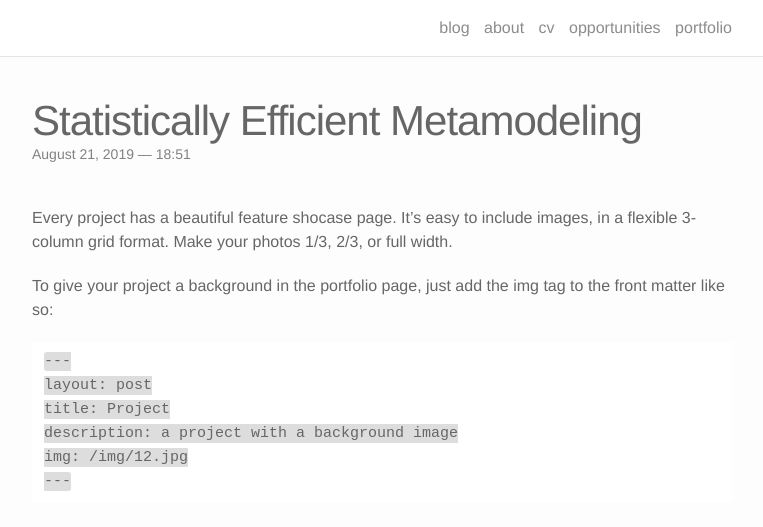
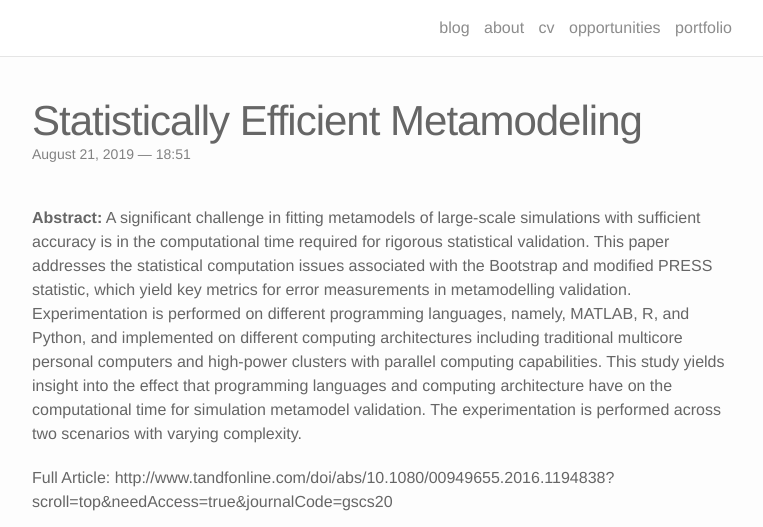
Before and after one commit to ceharvs/ceharvs.github.io, a Jekyll site: the page built from _portfolio/6_project.markdown, in a window 1280 px wide and 1400 px high. Shown: the top 527 px of the window, without its empty margins (258-1021 px from the left). Built offline with Jekyll 4.4.1, drawn with Linux system fonts in a browser that asks for light colours; nearby versions of some CDN libraries; some of the changed text lies outside the part shown; grey boxes are pictures that could not be loaded.

Commit message:
new images and markdown

```diff
--- a/_portfolio/6_project.markdown
+++ b/_portfolio/6_project.markdown
@@ -1,55 +1,11 @@
 ---
 layout: post
 title: Statistically Efficient Metamodeling
-description: a project with no image
+description: Publications and presentations on metamodeling.
 img: /img/jscs.jpg
 ---
 
-Every project has a beautiful feature shocase page. It's easy to include images, in a flexible 3-column grid format. Make your photos 1/3, 2/3, or full width.
+**Abstract:**
+A significant challenge in fitting metamodels of large-scale simulations with sufficient accuracy is in the computational time required for rigorous statistical validation. This paper addresses the statistical computation issues associated with the Bootstrap and modified PRESS statistic, which yield key metrics for error measurements in metamodelling validation. Experimentation is performed on different programming languages, namely, MATLAB, R, and Python, and implemented on different computing architectures including traditional multicore personal computers and high-power clusters with parallel computing capabilities. This study yields insight into the effect that programming languages and computing architecture have on the computational time for simulation metamodel validation. The experimentation is performed across two scenarios with varying complexity.
 
-To give your project a background in the portfolio page, just add the img tag to the front matter like so:
-
-	---
-	layout: post
-	title: Project
-	description: a project with a background image
-	img: {{ site.baseurl }}/img/12.jpg
-	---
-
-
-<div class="img_row">
-	<img class="col one" src="{{ site.baseurl }}/img/1.jpg" alt="" title="example image"/>
-	<img class="col one" src="{{ site.baseurl }}/img/2.jpg" alt="" title="example image"/>
-	<img class="col one" src="{{ site.baseurl }}/img/3.jpg" alt="" title="example image"/>
-</div>
-<div class="col three caption">
-	Caption photos easily. On the left, a road goes through a tunnel. Middle, leaves artistically fall in a hipster photoshoot. Right, in another hipster photoshoot, a lumberjack grasps a handful of pine needles.
-</div>
-<div class="img_row">
-	<img class="col three" src="{{ site.baseurl }}/img/5.jpg" alt="" title="example image"/>
-</div>
-<div class="col three caption">
-	This image can also have a caption. It's like magic.
-</div>
-
-You can also put regular text between your rows of images. Say you wanted to write a little bit about your project before you posted the rest of the images. You describe how you toiled, sweated, *bled* for your project, and then.... you reveal it's glory in the next row of images.
-
-
-<div class="img_row">
-	<img class="col two" src="{{ site.baseurl }}/img/6.jpg" alt="" title="example image"/>
-	<img class="col one" src="{{ site.baseurl }}/img/11.jpg" alt="" title="example image"/>
-</div>
-<div class="col three caption">
-	You can also have artistically styled 2/3 + 1/3 images, like these.
-</div>
-
-
-<br/><br/><br/>
-
-
-The code is simple. Just add a col class to your image, and another class specifying the width: one, two, or three columns wide. Here's the code for the last row of images above:
-
-	<div class="img_row">
-	  <img class="col two" src="/img/6.jpg"/>
-	  <img class="col one" src="/img/11.jpg"/>
-	</div>
+Full Article: http://www.tandfonline.com/doi/abs/10.1080/00949655.2016.1194838?scroll=top&needAccess=true&journalCode=gscs20
```
Also changed, not shown: _portfolio/5_project.markdown (+4 -52 lines), img/MABM.png (added), img/jscs.jpg, img/video_osdc.png.
